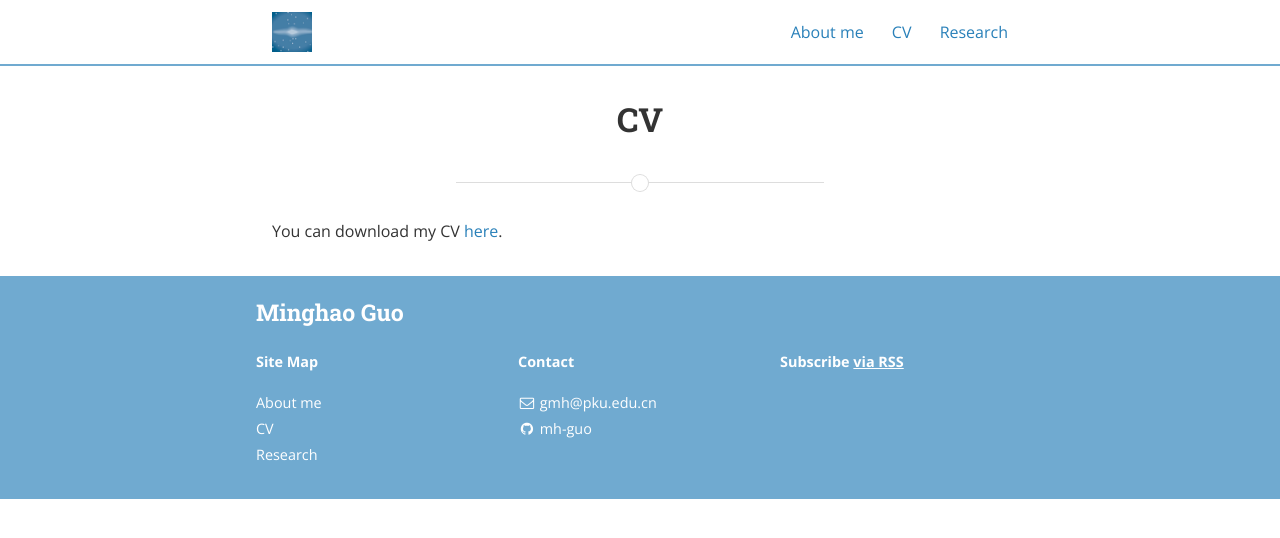
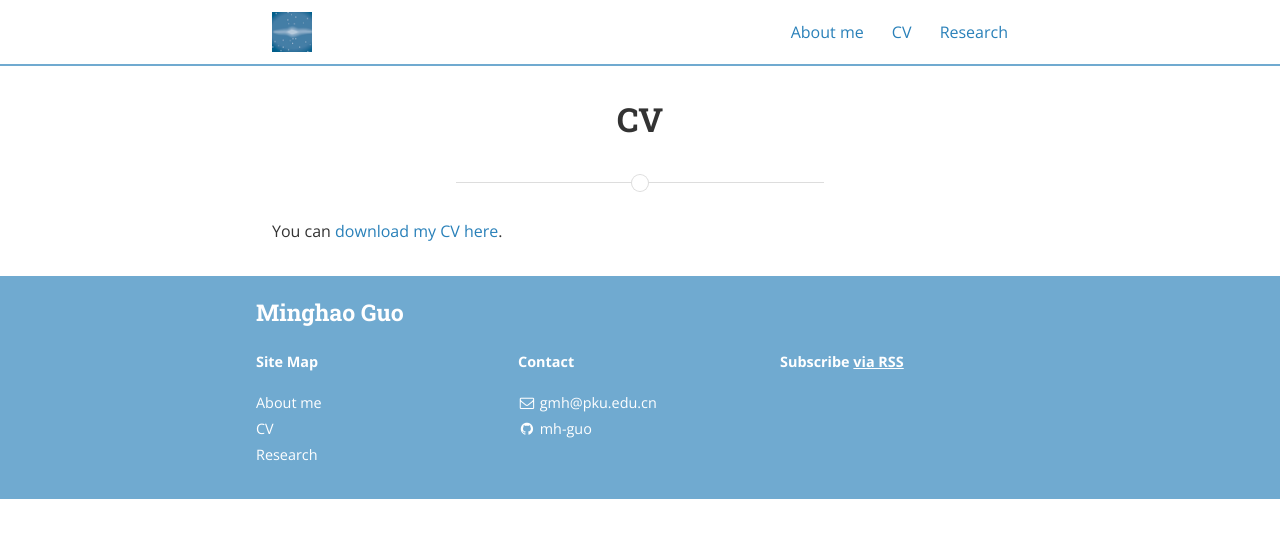
Before and after one commit to mh-guo/mh-guo-slate.github.io, a Jekyll site: the page built from cv.md, in a window 1280 px wide. Shown: the top 538 px of the page. Built offline with Jekyll 4.4.1, drawn with Linux system fonts in a browser that asks for light colours; nearby versions of some CDN libraries.

Commit message:
Update cv.md

```diff
--- a/cv.md
+++ b/cv.md
@@ -5,4 +5,4 @@ permalink: /CV/
 main_nav: true
 ---
 
-You can download my CV [here](CV_Minghao_Guo.pdf).
+You can [download my CV here](CV_Minghao_Guo.pdf).
```
